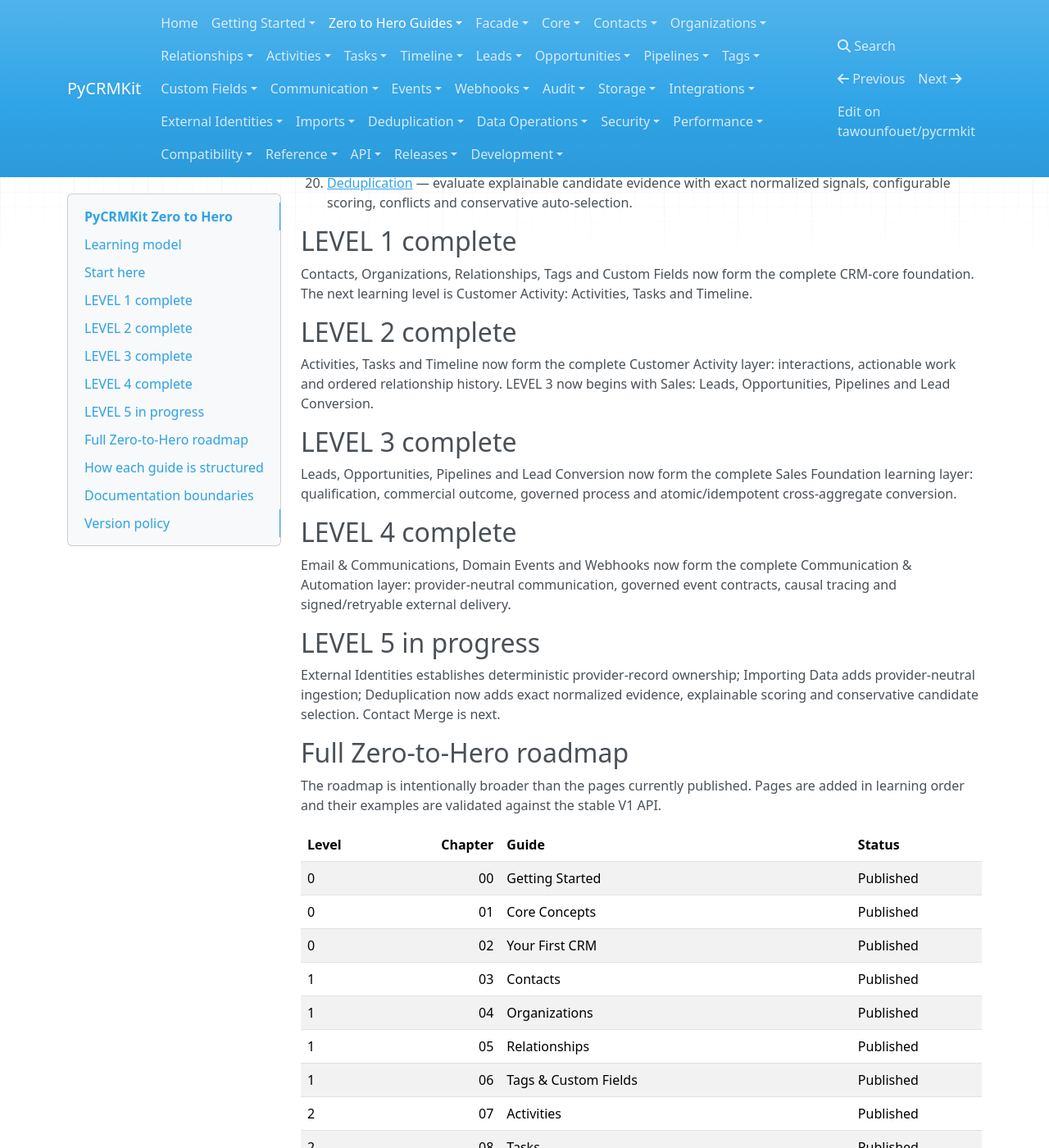
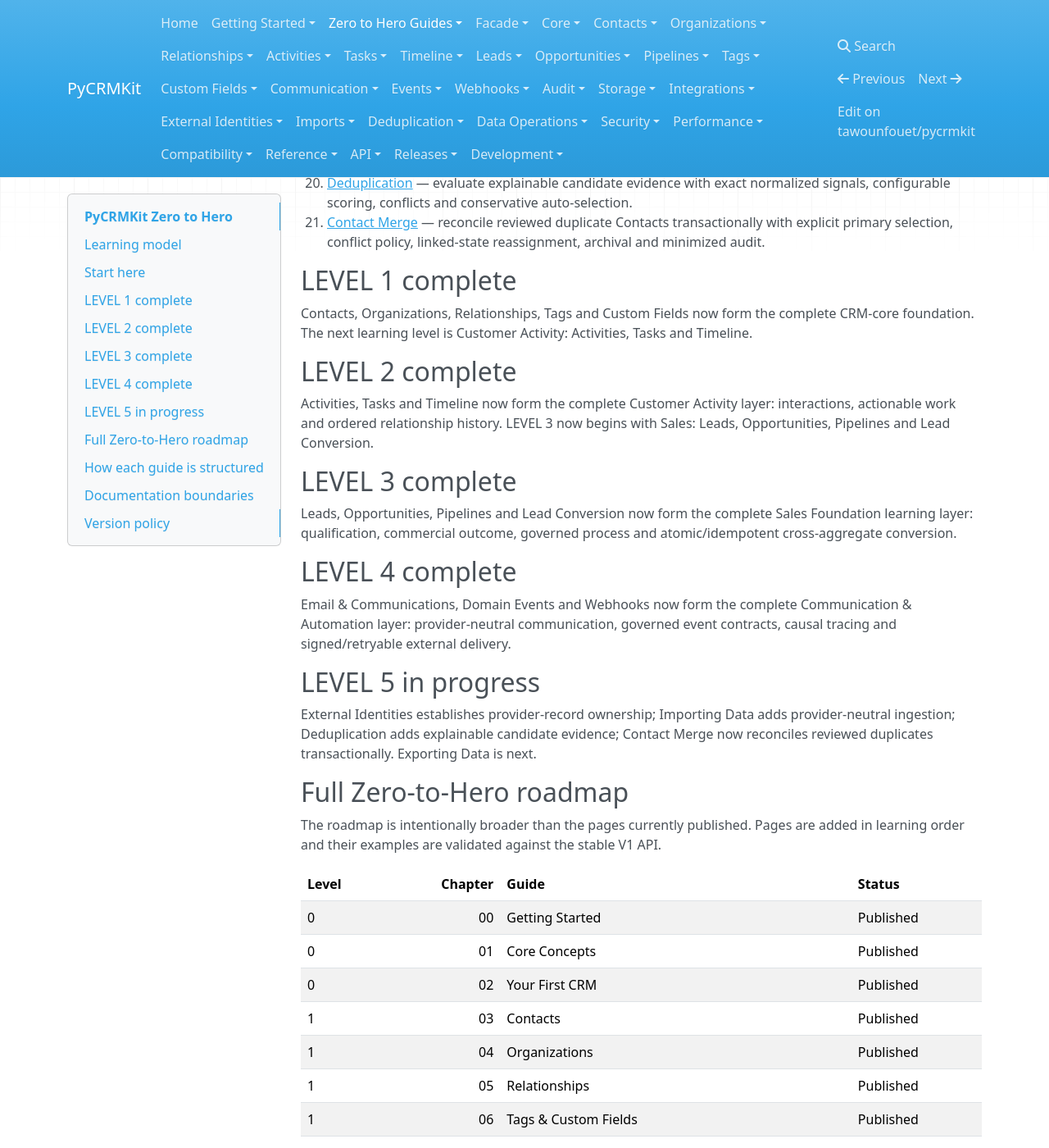
Before and after one commit to tawounfouet/pycrmkit, an MkDocs documentation site: the page built from docs/guides/index.md, in a window 1280 px wide and 1400 px high, scrolled down 1440 px. Shown: the whole window at 82% size. Built offline with MkDocs 1.6.1, drawn with Linux system fonts in a browser that asks for light colours; nearby versions of some CDN libraries.

Commit message:
docs(guides): publish contact merge learning chapter

```diff
--- a/docs/guides/index.md
+++ b/docs/guides/index.md
@@ -53,6 +53,7 @@
 18. [External Identities](17_external_identities.md) — map provider-owned record IDs to CRM entities with deterministic ownership, idempotent attach and privacy-aware events.
 19. [Importing Data](18_importing_data.md) — build provider-neutral Read → Map → Normalize → Validate → Deduplicate → Persist pipelines with structured and bounded reporting.
 20. [Deduplication](19_deduplication.md) — evaluate explainable candidate evidence with exact normalized signals, configurable scoring, conflicts and conservative auto-selection.
+21. [Contact Merge](20_contact_merge.md) — reconcile reviewed duplicate Contacts transactionally with explicit primary selection, conflict policy, linked-state reassignment, archival and minimized audit.
 
 ## LEVEL 1 complete
 
@@ -72,7 +73,7 @@
 
 ## LEVEL 5 in progress
 
-External Identities establishes deterministic provider-record ownership; Importing Data adds provider-neutral ingestion; Deduplication now adds exact normalized evidence, explainable scoring and conservative candidate selection. Contact Merge is next.
+External Identities establishes provider-record ownership; Importing Data adds provider-neutral ingestion; Deduplication adds explainable candidate evidence; Contact Merge now reconciles reviewed duplicates transactionally. Exporting Data is next.
 
 ## Full Zero-to-Hero roadmap
 
```
Also changed, not shown: other parts of docs/guides/index.md (+1 -1 lines).
